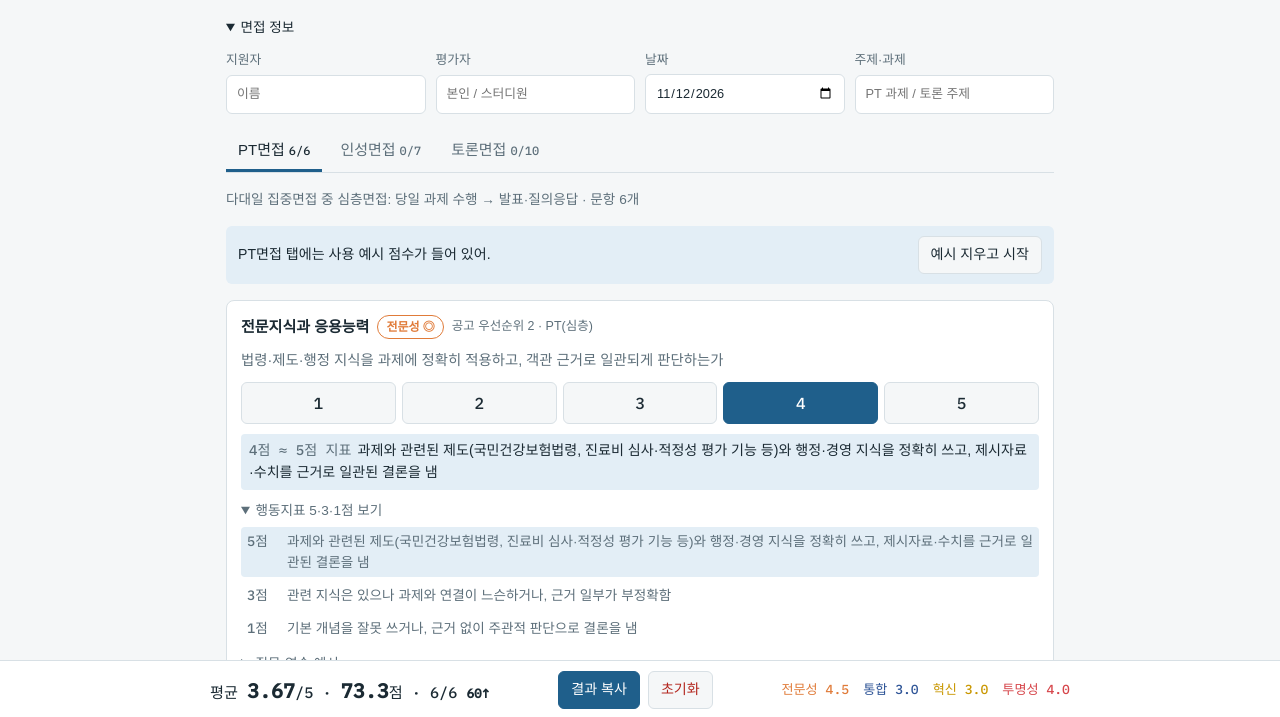
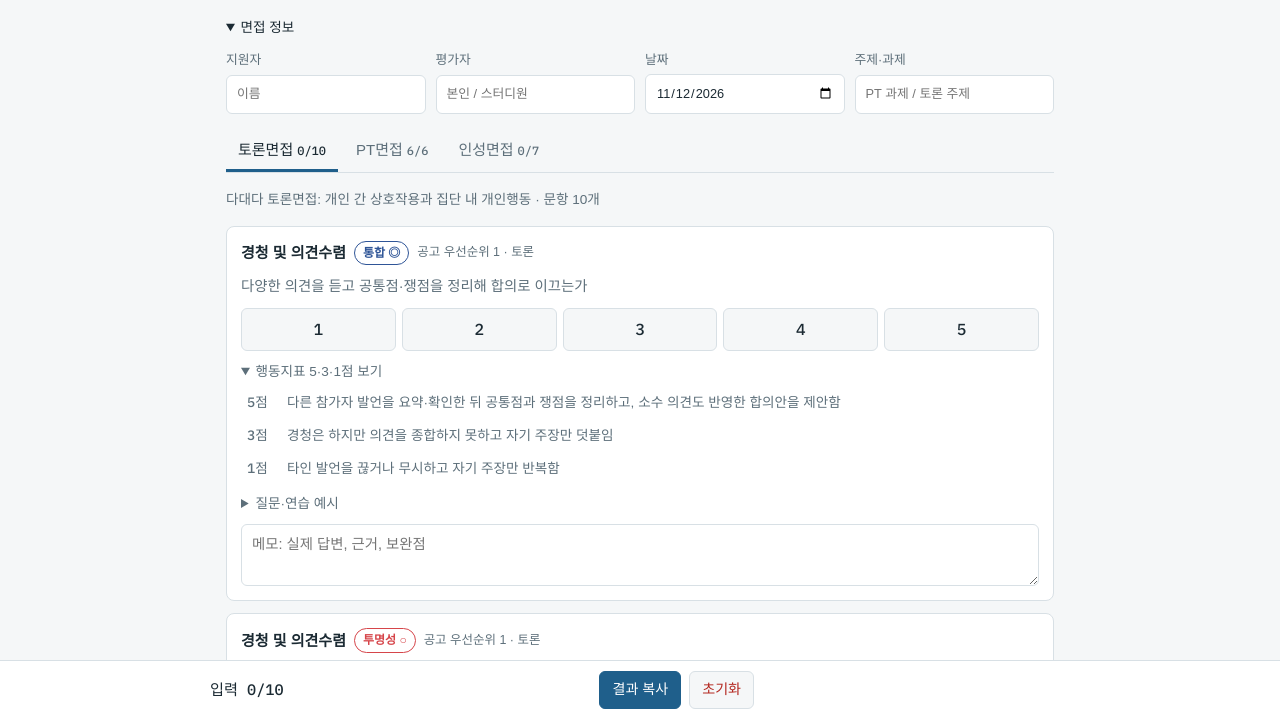
Before and after one commit to suhumsang/hira-mock-interview, a plain HTML site: page index.html in a window 1280 px wide. Shown: the part 81-798 px from the top of the page. Drawn offline with Linux system fonts and the light colour scheme; a web font is replaced by a local one.

Commit message:
Reorder tabs: debate, PT, personality
Co-Authored-By: Claude Opus 5.5 <noreply@anthropic.com>
Claude-Session: https://claude.ai/code/session_01RRZSFbAUvY8dfCK7LSM3Qn

```diff
--- a/index.html
+++ b/index.html
@@ -149,19 +149,20 @@ const ROWS = [{"iv": "집중면접", "item": "공공인으로서의 정신자세
 const SPC = {"전문성":"--sp1","통합":"--sp2","책임":"--sp3","혁신":"--sp4","투명성":"--sp5"};
 const SPS = Object.keys(SPC);
 const TABS = [
+  {id:"dc", name:"토론면접", note:"다대다 토론면접: 개인 간 상호작용과 집단 내 개인행동", test:r=>r.iv==="토론면접"},
   {id:"pt", name:"PT면접", note:"다대일 집중면접 중 심층면접: 당일 과제 수행 → 발표·질의응답", test:r=>r.iv==="집중면접" && r.scene.includes("PT")},
-  {id:"in", name:"인성면접", note:"다대일 집중면접 중 인성면접: 조직 적합도·종합인성", test:r=>r.iv==="집중면접" && (r.scene.includes("인성")||r.scene.includes("전 과정"))},
-  {id:"dc", name:"토론면접", note:"다대다 토론면접: 개인 간 상호작용과 집단 내 개인행동", test:r=>r.iv==="토론면접"}
+  {id:"in", name:"인성면접", note:"다대일 집중면접 중 인성면접: 조직 적합도·종합인성", test:r=>r.iv==="집중면접" && (r.scene.includes("인성")||r.scene.includes("전 과정"))}
 ];
 TABS.forEach(t=>t.rows=ROWS.filter(t.test));
 
 const KEY="hira-mock-form-v1";
-let S = {tab:"pt", meta:{}, sc:{pt:{},in:{},dc:{}}, memo:{pt:{},in:{},dc:{}}, sample:true};
+let S = {tab:"dc", meta:{}, sc:{pt:{},in:{},dc:{}}, memo:{pt:{},in:{},dc:{}}, sample:true};
 try{ const v=JSON.parse(localStorage.getItem(KEY)||"null"); if(v&&v.sc) S=Object.assign(S,v); }catch(e){}
+const PT=TABS.find(x=>x.id==="pt");
 if(S.sample && !Object.keys(S.sc.pt).length){
   const ex=[4,3,3,4,5,3];
-  TABS[0].rows.forEach((r,i)=>S.sc.pt[r.id]=ex[i%ex.length]);
-  S.sc.pt[TABS[0].rows[0].id]=4;
+  PT.rows.forEach((r,i)=>S.sc.pt[r.id]=ex[i%ex.length]);
+  S.sc.pt[PT.rows[0].id]=4;
 }
 const save=()=>{try{localStorage.setItem(KEY,JSON.stringify(S))}catch(e){}};
 const $=id=>document.getElementById(id);
```
